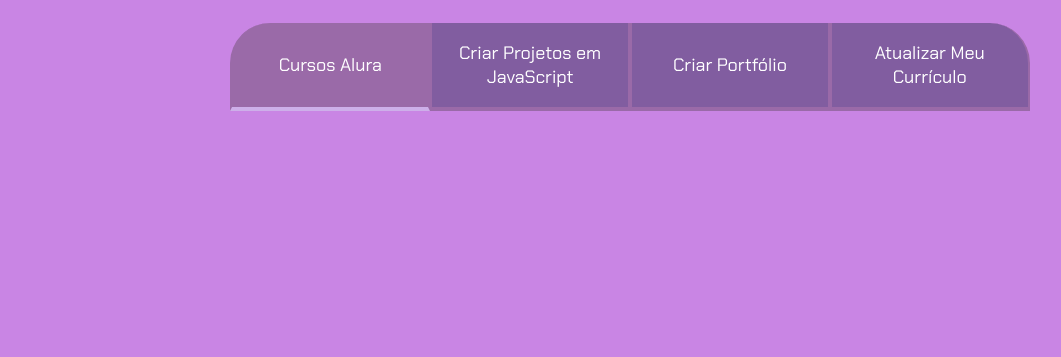
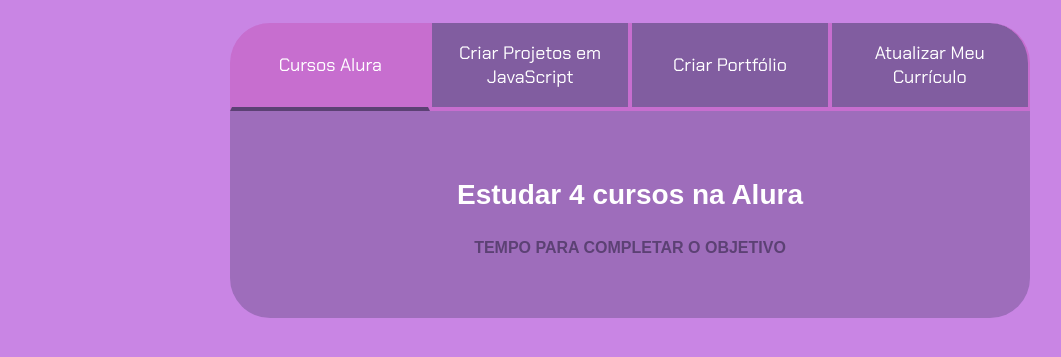
Before and after one commit to nataliadebrites/programacao_3D_oficial, a plain HTML site: page index.html in a window 1280 px wide. Shown: the part 75-432 px from the top of the page, without its empty margins (10-1071 px from the left). Drawn offline with Linux system fonts and the light colour scheme.

Commit message:
Add files via upload

```diff
--- a/index.html
+++ b/index.html
@@ -10,12 +10,39 @@
 
 <section class="conteudo-principal">
     <h2 class="titulo-principal">MEUS OBJETIVOS DO ANO<span>_</span></h2>
+    <div class="conteudo">
     <div class="botoes">
         <button class="botao ativo">Cursos Alura</button>
         <button class="botao">Criar Projetos em JavaScript</button>
         <button class="botao">Criar Portfólio</button>
         <button class="botao">Atualizar Meu Currículo</button>
     </div>
+
+    <div class="abas-textos">
+        <div class="aba-conteudo ativo">
+            <h3 class="aba-conteudo-titulo-principal"> Estudar 4 cursos na Alura</h3>
+            <h4 class="aba-conteudo-titulo-secundario"> Tempo para completar o objetivo</h4>
+        </div>
+
+        <div class="aba-conteudo">
+            <h3 class="aba-conteudo-titulo-principal"> Criar 5 projetos Java Script</h3>
+            <h4 class="aba-conteudo-titulo-secundario"> Tempo para completar o objetivo</h4>
+        </div>
+
+        <div class="aba-conteudo">
+            <h3 class="aba-conteudo-titulo-principal"> Criar um Portfólio com meus 3 melhores projetos</h3>
+            <h4 class="aba-conteudo-titulo-secundario"> Tempo para completar o objetivo</h4>
+        </div>
+
+        <div class="aba-conteudo">
+            <h3 class="aba-conteudo-titulo-principal"> Atualizar meu Currículo com os certificados da Alura</h3>
+            <h4 class="aba-conteudo-titulo-secundario"> Tempo para completar o objetivo</h4>
+        </div>
+
+
+
+    </div>
+</div>
 </section>
 
 <script src="main.js"></script>
--- a/style.css
+++ b/style.css
@@ -2,9 +2,9 @@
 
 :root{
     --cor-de-fundo:#c985e4;
-    --verde:#cdafe9;
+    --verde:#5c4174;
     --branco:#FFFFFF;
-    --botao-ativo:#9a6aa8;
+    --botao-ativo:#c76ecf;
     --botao-inativo: rgba(58, 55, 94, 0.5);
     --texto-fundo:rgba(58, 55, 94, 0.3);
 }
@@ -56,7 +56,32 @@ body{
 }
 
 .botoes{
-    display: flex;
+    display: block;
+}
+
+.botao.ativo{
+    background-color: var(--botao-ativo);
+    border-bottom: 4px solid var(--verde);
+}
+.abas-textos{
+    background-color: var(--texto-fundo);
+    padding: 40px;
+    border-radius: 0 0 40px 40px;
+}
+.aba-conteudo.ativo{
+    display: block;
+}
+.aba-conteudo{
+    display: none;
+}
+.aba-conteudo-titulo-principal{
+    font-size: 28px;
+    text-align: center;
+}
+.aba-conteudo-titulo-secundario{
+    text-align: center;
+    color: var(--verde);
+    text-transform: uppercase;
 }
 @media screen  and (min-width: 768px) {
     .botoes{
@@ -71,8 +96,3 @@ body{
         border-radius: 0 40px 0 0 ;
     }
 }
-
-.ativo{
-    background-color: var(--botao-ativo);
-    border-bottom: 4px solid var(--verde);
-}
```
Also changed, not shown: main.js (line endings or trailing spaces).
